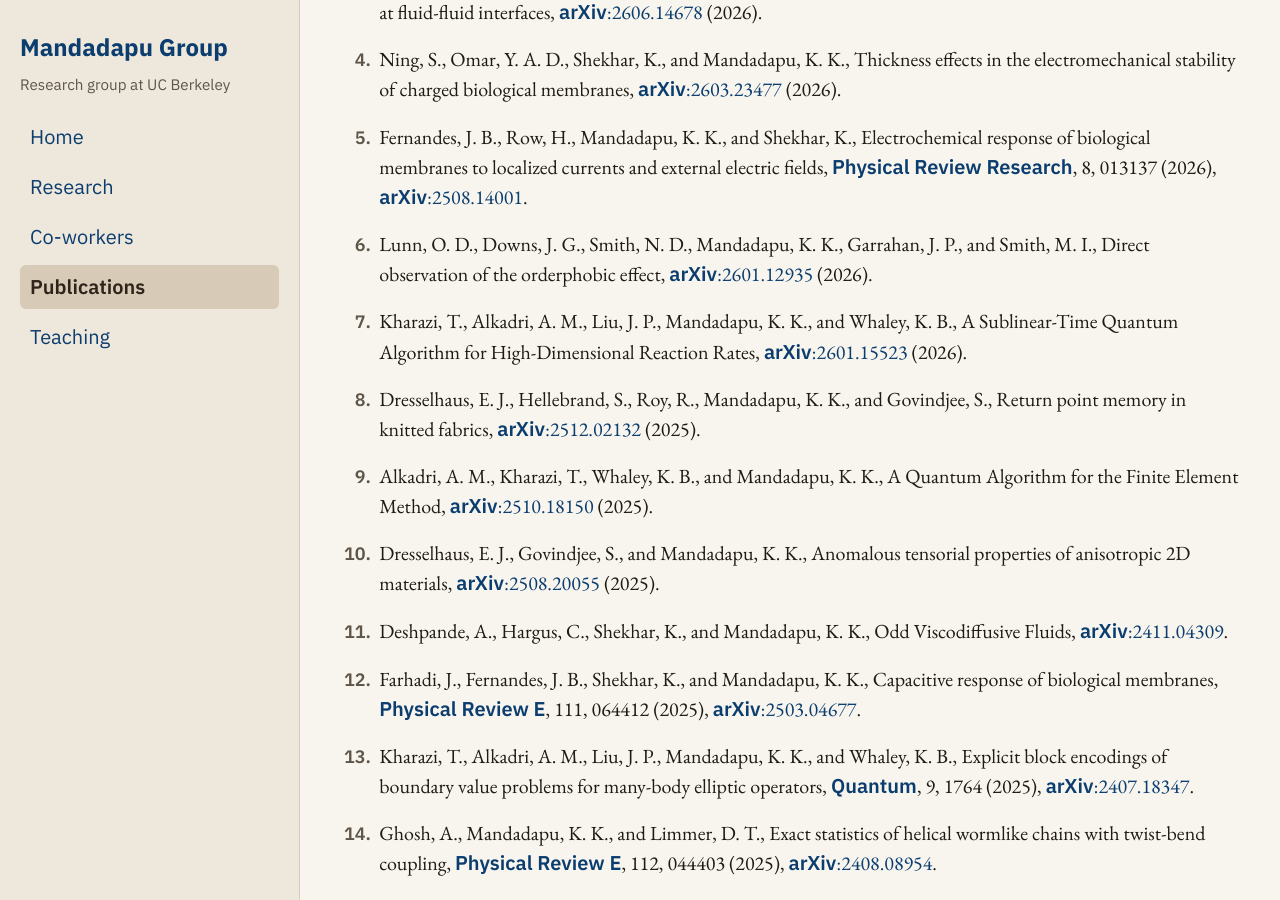
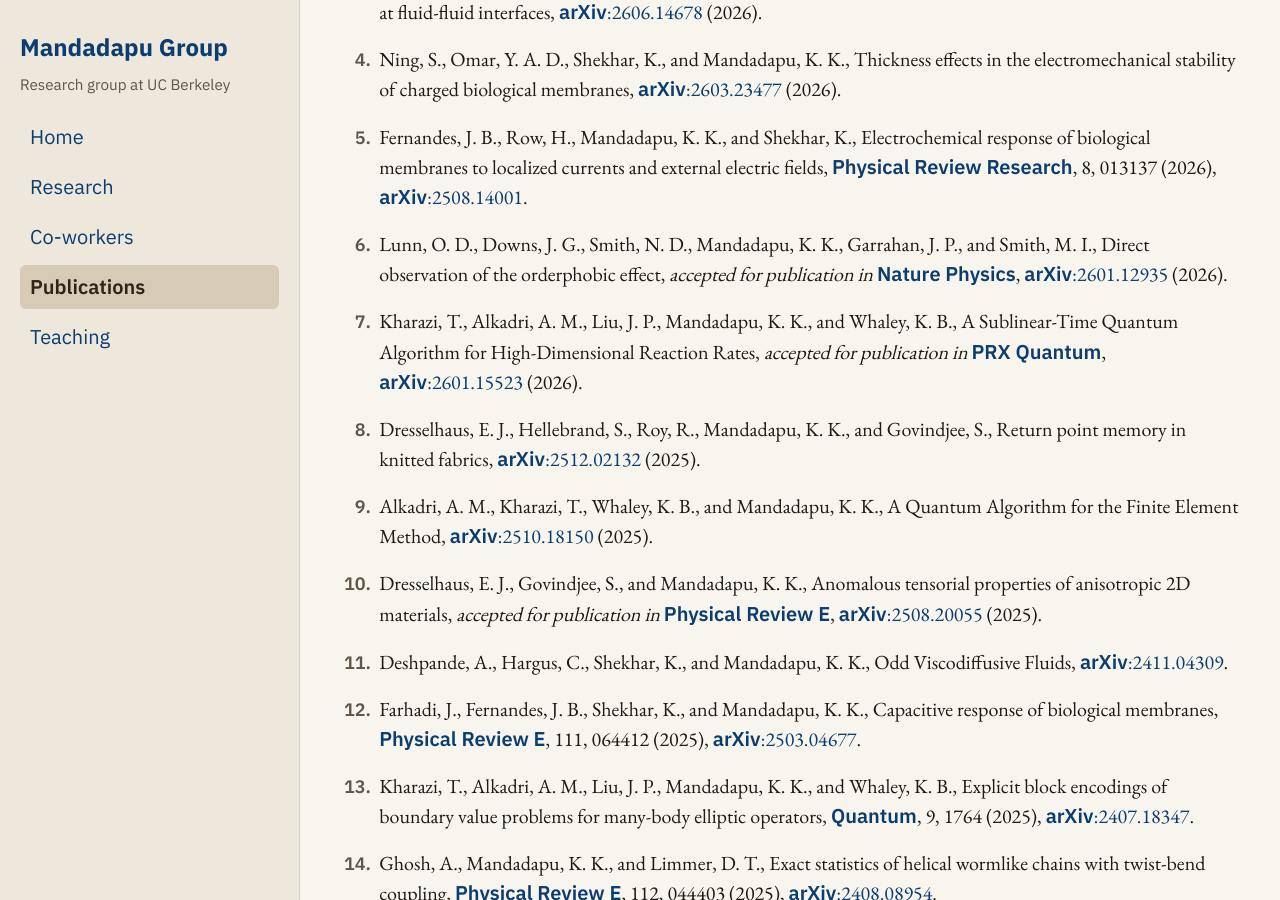
Before and after one commit to mandadapu-group/mandadapu-group.github.io, a Jekyll site: the page built from publications.md, in a window 1280 px wide and 900 px high, scrolled down 274 px. Built offline with Jekyll 4.4.1, drawn with Linux system fonts in a browser that asks for light colours.

Commit message:
Clarify accepted publication venues

```diff
--- a/publications.md
+++ b/publications.md
@@ -8,11 +8,11 @@ title: Publications
 3. Row, H., Wallace, B. J., Fernandes, J. B., Wilson, K. R., and Mandadapu, K. K., Interfacial mass transfer resistance at fluid-fluid interfaces, [**arXiv**:2606.14678](https://arxiv.org/abs/2606.14678) (2026).
 4. Ning, S., Omar, Y. A. D., Shekhar, K., and Mandadapu, K. K., Thickness effects in the electromechanical stability of charged biological membranes, [**arXiv**:2603.23477](https://arxiv.org/abs/2603.23477) (2026).
 5. Fernandes, J. B., Row, H., Mandadapu, K. K., and Shekhar, K., Electrochemical response of biological membranes to localized currents and external electric fields, [**Physical Review Research**](https://doi.org/10.1103/m446-4lnj), 8, 013137 (2026), [**arXiv**:2508.14001](https://arxiv.org/abs/2508.14001).
-6. Lunn, O. D., Downs, J. G., Smith, N. D., Mandadapu, K. K., Garrahan, J. P., and Smith, M. I., Direct observation of the orderphobic effect, [**arXiv**:2601.12935](https://arxiv.org/abs/2601.12935) (2026).
-7. Kharazi, T., Alkadri, A. M., Liu, J. P., Mandadapu, K. K., and Whaley, K. B., A Sublinear-Time Quantum Algorithm for High-Dimensional Reaction Rates, [**arXiv**:2601.15523](https://arxiv.org/abs/2601.15523) (2026).
+6. Lunn, O. D., Downs, J. G., Smith, N. D., Mandadapu, K. K., Garrahan, J. P., and Smith, M. I., Direct observation of the orderphobic effect, *accepted for publication in* [**Nature Physics**](https://www.nature.com/nphys/), [**arXiv**:2601.12935](https://arxiv.org/abs/2601.12935) (2026).
+7. Kharazi, T., Alkadri, A. M., Liu, J. P., Mandadapu, K. K., and Whaley, K. B., A Sublinear-Time Quantum Algorithm for High-Dimensional Reaction Rates, *accepted for publication in* [**PRX Quantum**](https://journals.aps.org/prxquantum/), [**arXiv**:2601.15523](https://arxiv.org/abs/2601.15523) (2026).
 8. Dresselhaus, E. J., Hellebrand, S., Roy, R., Mandadapu, K. K., and Govindjee, S., Return point memory in knitted fabrics, [**arXiv**:2512.02132](https://arxiv.org/abs/2512.02132) (2025).
 9. Alkadri, A. M., Kharazi, T., Whaley, K. B., and Mandadapu, K. K., A Quantum Algorithm for the Finite Element Method, [**arXiv**:2510.18150](https://arxiv.org/abs/2510.18150) (2025).
-10. Dresselhaus, E. J., Govindjee, S., and Mandadapu, K. K., Anomalous tensorial properties of anisotropic 2D materials, [**arXiv**:2508.20055](https://arxiv.org/abs/2508.20055) (2025).
+10. Dresselhaus, E. J., Govindjee, S., and Mandadapu, K. K., Anomalous tensorial properties of anisotropic 2D materials, *accepted for publication in* [**Physical Review E**](https://journals.aps.org/pre/), [**arXiv**:2508.20055](https://arxiv.org/abs/2508.20055) (2025).
 11. Deshpande, A., Hargus, C., Shekhar, K., and Mandadapu, K. K., Odd Viscodiffusive Fluids, [**arXiv**:2411.04309](https://arxiv.org/abs/2411.04309).
 12. Farhadi, J., Fernandes, J. B., Shekhar, K., and Mandadapu, K. K., Capacitive response of biological membranes, [**Physical Review E**](https://doi.org/10.1103/PhysRevE.111.064412), 111, 064412 (2025), [**arXiv**:2503.04677](https://arxiv.org/abs/2503.04677).
 13. Kharazi, T., Alkadri, A. M., Liu, J. P., Mandadapu, K. K., and Whaley, K. B., Explicit block encodings of boundary value problems for many-body elliptic operators, [**Quantum**](https://doi.org/10.22331/q-2025-06-04-1764), 9, 1764 (2025), [**arXiv**:2407.18347](https://arxiv.org/abs/2407.18347).
```
